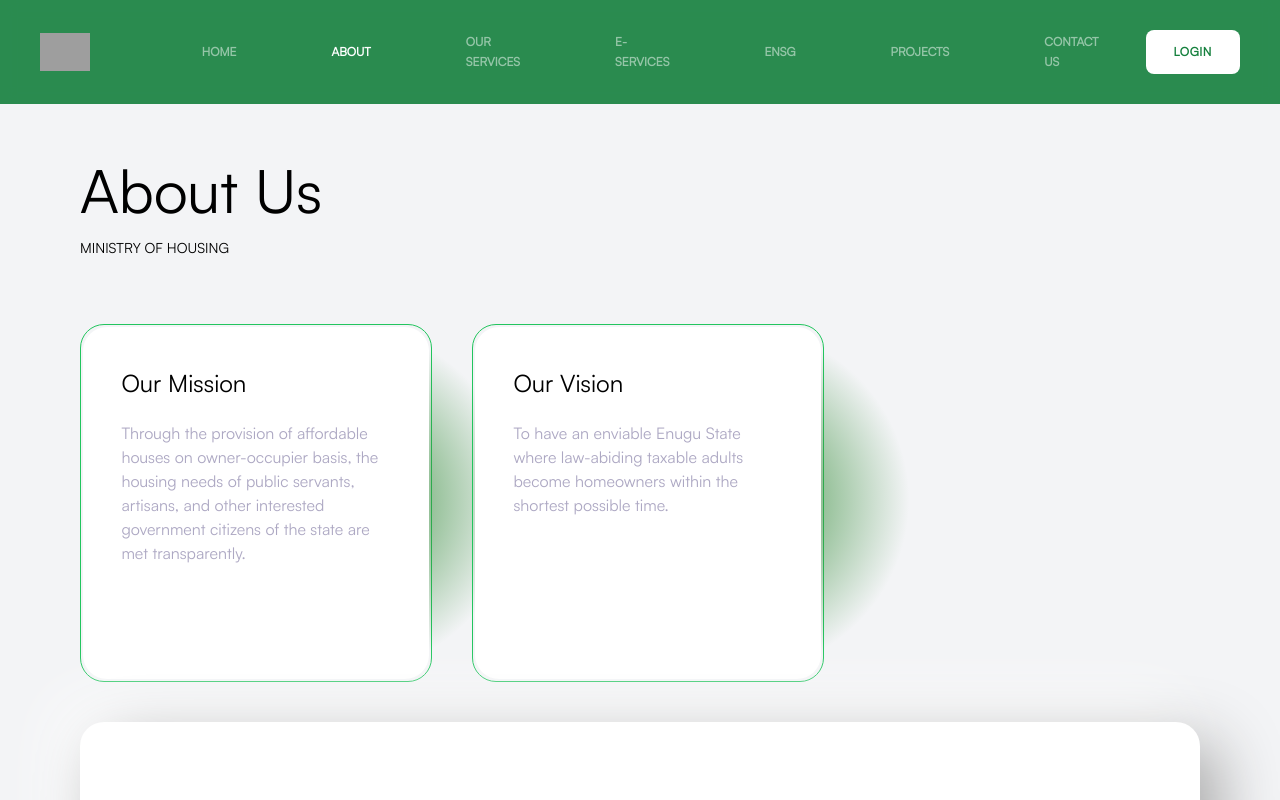
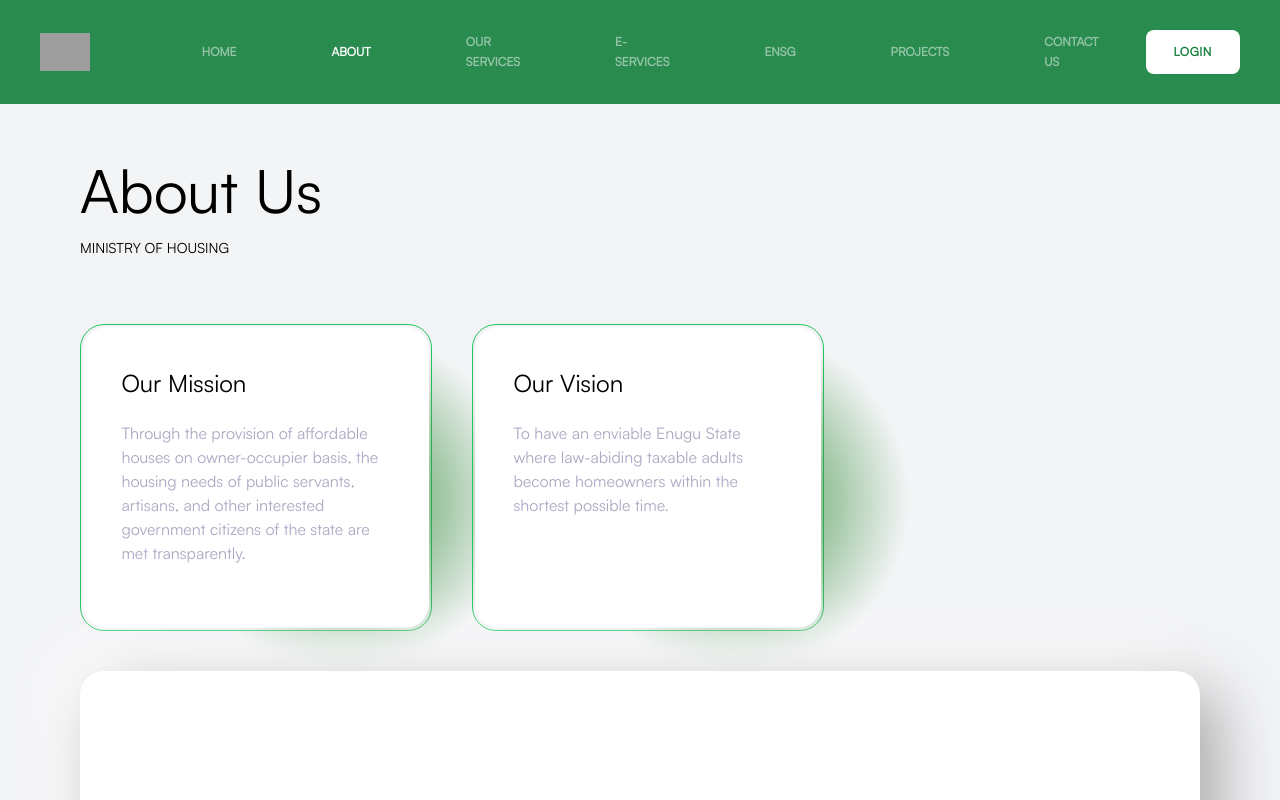
Before and after one commit to SPA-ICT-TEAM/new-ministry-landing, a React (Vite) app: page /about-us in a window 1280 px wide. Shown: the top 800 px of the page. Built offline with nearby package versions, Linux system fonts and the light colour scheme; no server answers; grey boxes are pictures that could not be loaded; the HTML template or start-up script is replaced by a standard one.

Commit message:
service card adjustment, drawer adjustment

```diff
--- a/src/components/Card.jsx
+++ b/src/components/Card.jsx
@@ -25,7 +25,7 @@
       }}
     >
       <div
-        className={`relative z-2 flex ${isService? "pt-[220px]":""} flex-col p-[2.4rem] min-h-[22rem]   ${
+        className={`relative z-2 flex ${isService? "pt-[220px]":""} flex-col p-[2.4rem]   ${
           buttonProps ? "" : "pointer-events-none"
         }`}
       >
```
